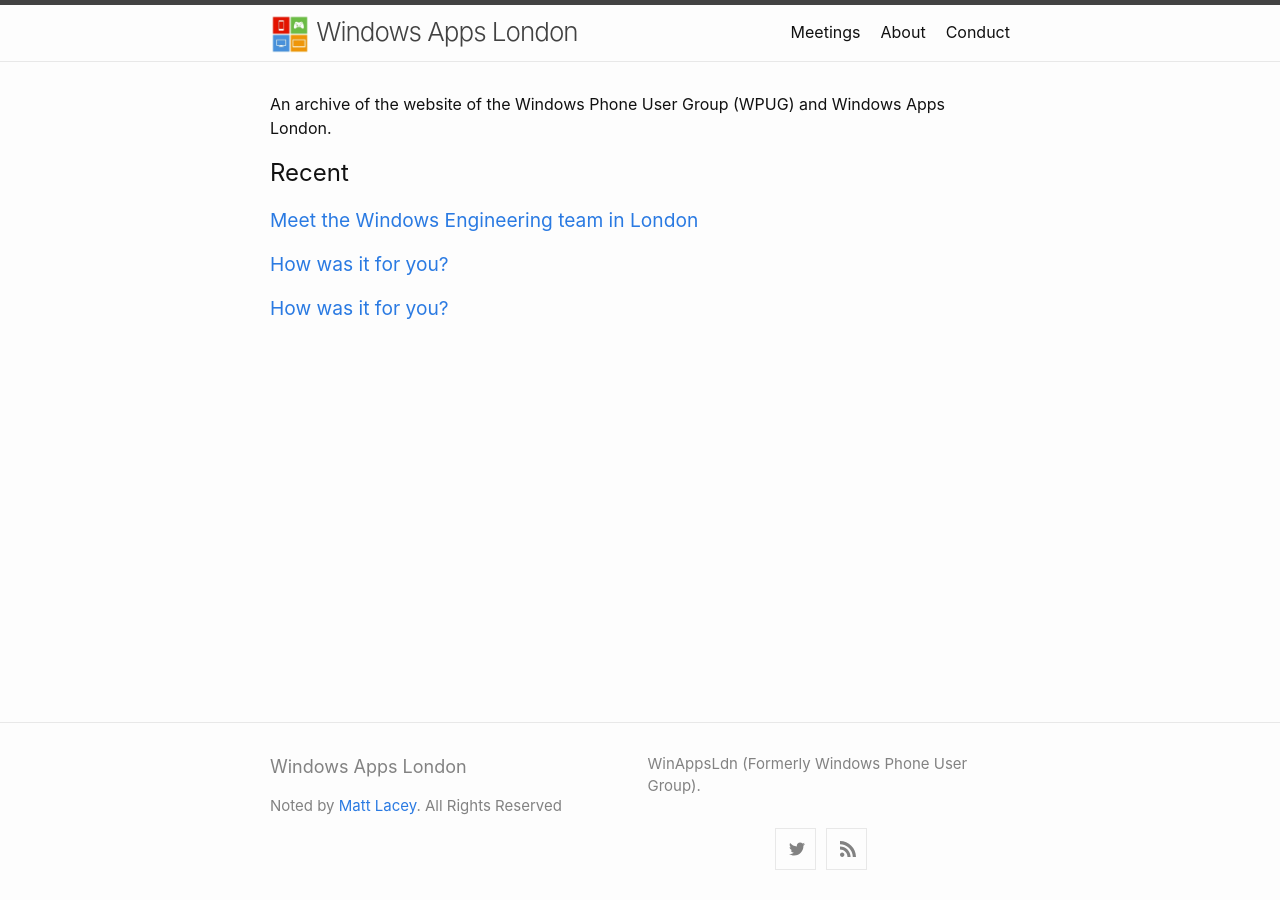
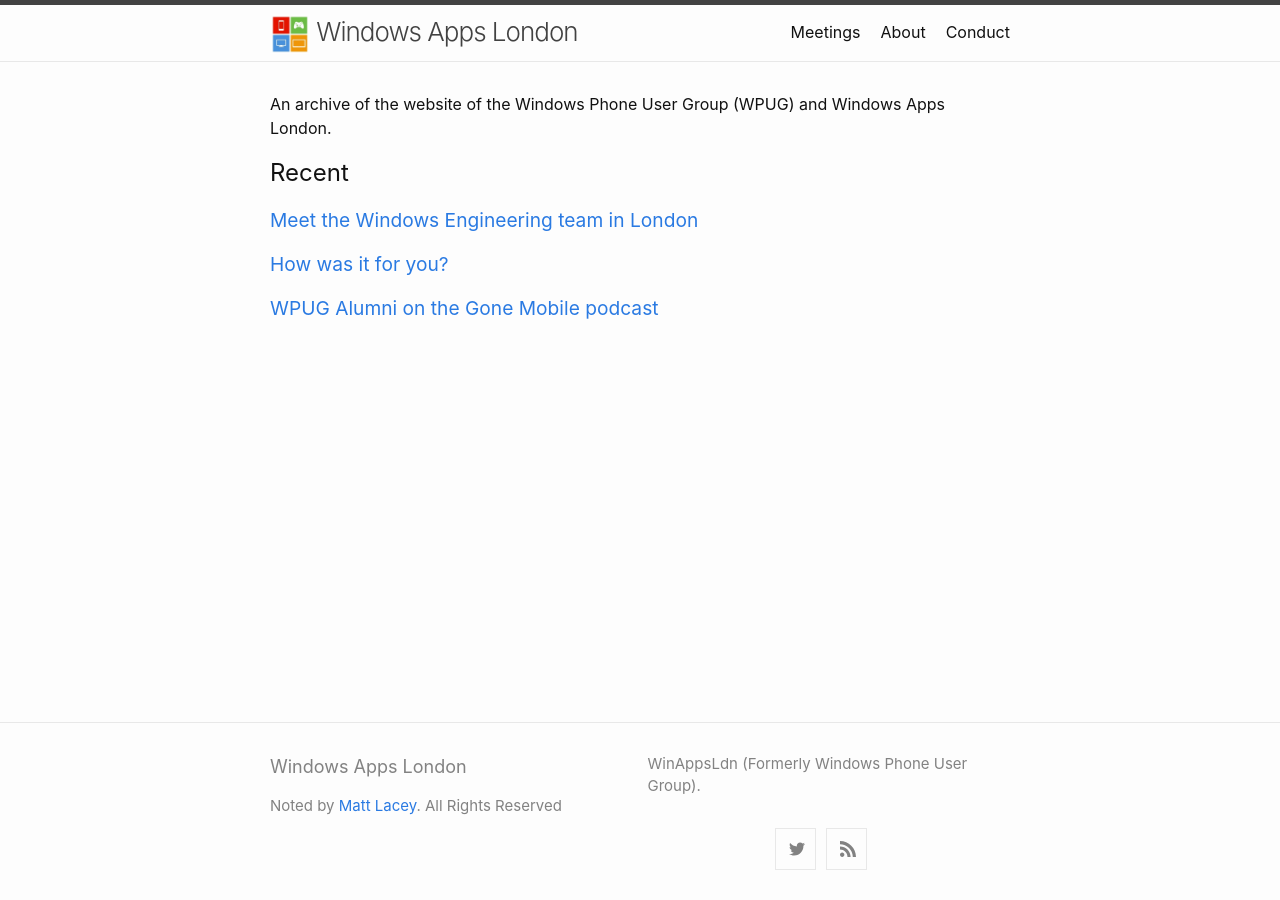
Before and after one commit to mrlacey/winappsldn, a Jekyll site: the page built from index.md, in a window 1280 px wide. Built offline with Jekyll 4.4.1, drawn with Linux system fonts in a browser that asks for light colours; some of the changed lines change nothing that is shown.

Commit message:
Update 2017-05-23-WPUG-Alumni-on-the-Gone-Mobile-podcast.md

```diff
--- a/_posts/2017-05-23-WPUG-Alumni-on-the-Gone-Mobile-podcast.md
+++ b/_posts/2017-05-23-WPUG-Alumni-on-the-Gone-Mobile-podcast.md
@@ -1,35 +1,17 @@
 ---
 layout: post
-title: How was it for you?
-permalink: How-was-it-for-you?
+title: WPUG Alumni on the Gone Mobile podcast
+permalink: WPUG-Alumni-on-the-Gone-Mobile-podcast
 ---
 
-I know the group's been very quiet for a while. And, even though life's been getting in the way, I've not forgotten about it.
-There's a possibility of something later in the year (more details when I have them) but for now, I have a question for you.
-It doesn't matter if you came to one meeting or dozens.
-You may have been to the recent meetings or not been for years.
-Whatever your situation, I'd love to hear from you.
+This was totally unplanned but three of the last four guests on the Gone Mobile Podcast will be familiar to you if you were a regular attendee of WPUG meetings.
 
-**How, why, and was attending past meetings a good thing for you?**
+[![GoneMobile.io](http://gonemobile.io/images/Gone.Mobile.Header.Logo.png)](http://gonemobile.io/)
 
-I have my own thoughts based on "running" the group for 7+ years and had lots of positive and a few negative experiences along the way. (Maybe I'll share them if you're interested.) But, good or bad, I want to hear from you.
+Listen and enjoy:
 
-Here are a few deeper questions if you have the time to give a longer answer but any response will be appreciated.
+[Gone Mobile 47: Building Reactive Apps with Xamarin.Forms and F# with Rob Lyndon](http://gonemobile.io/blog/e0047.building.reactive.apps.with.xamarin.forms.and.fsharp.with.rob.lyndon/)
 
-* Did you come just out of curiosity and to gain wider knowledge?
-* Was it a way to learn or hear about something specific?
-* Did you come with specific goals from attending? and were those goals met or achieved?
-* Was it just an opportunity to pass the time with some free beer and pizza?
-* Did the promise of freebies (SWAG) impact your choice to attend?
-* How would your apps (and even your life) be different if you'd not come or the meetings had never happened?
-* Is what you learned at past meetings still relevant or have you moved onto other things with no direct connection to Windows \[Phone\] apps?
-* What persuaded you to come the first time?
-* If you were nervous about attending at any time, why?
-* Did anything happen or change to stop you wanting to come back?
-* Would future meetings be interesting to you?
-* What was the best thing about having attended in the past?
-* Which meeting and for what reason (subject, speaker, location, whatever) was your favourite?
+[Gone Mobile 49: Bot Framework with David Hamilton](http://gonemobile.io/blog/e0049.bot.framework.with.david.hamilton/)
 
-Thanks
-
-matt.
+[Gone Mobile 50: Building Great App Experiences with Matt Lacey](http://gonemobile.io/blog/e0050.building.great.app.experiences.with.matt.lacey/)
```
